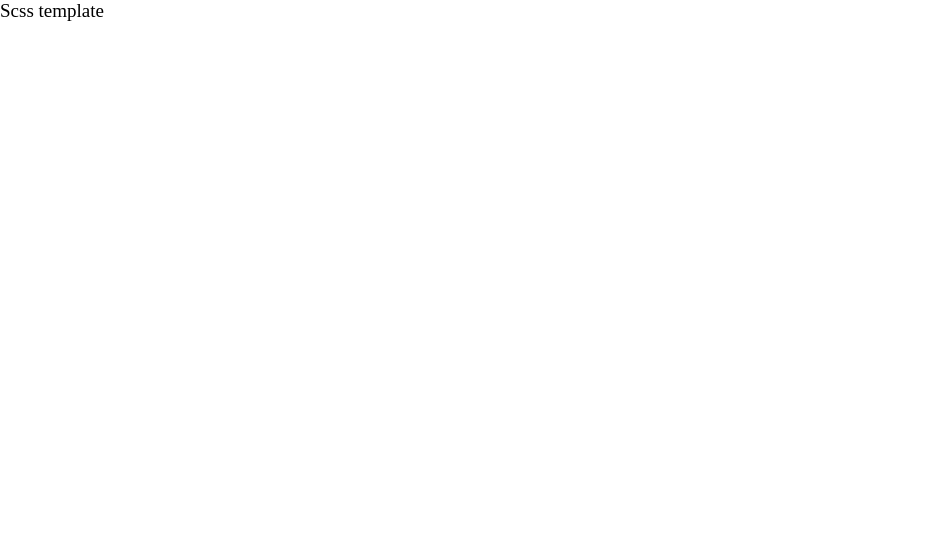
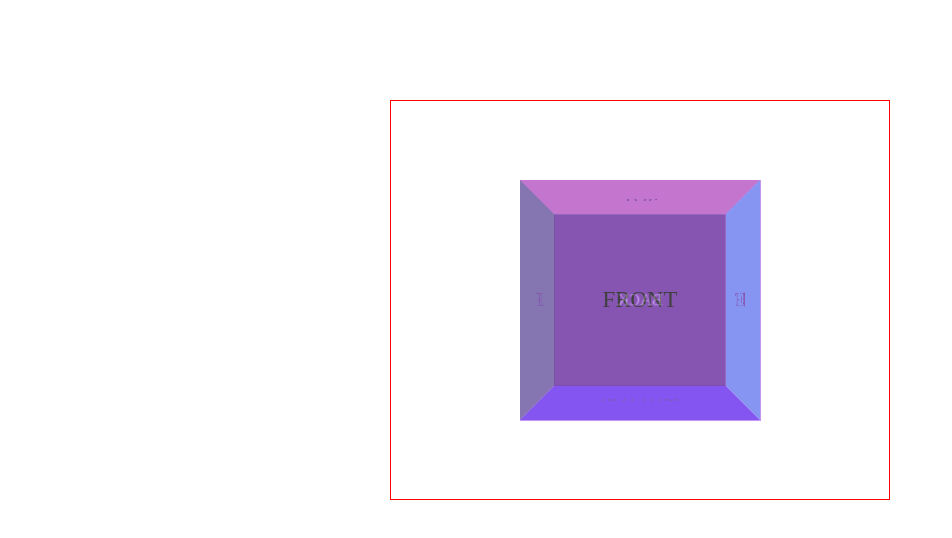
Before and after one commit to Shukurulloh00/parallilopiped, a plain HTML site: page index.html in a window 1280 px wide. Shown: the whole page, without its empty margins (0-952 px from the left). Drawn offline with Linux system fonts and the light colour scheme.

Commit message:
intiial commit

```diff
--- a/index.html
+++ b/index.html
@@ -10,7 +10,48 @@
 </head>
 
 <body>
-    Scss template
+    <!-- <div class="box">
+        Text
+    </div> -->
+
+    <!-- <picture>
+        <source media="(min-width: 780px)" type="image/webp" srcset="
+            ./img/image.webp 1x,
+            ./img/image@2x.webp 2x
+            ">
+        <source type="image/jpeg" media="(max-width: 780px)" srcset="
+                ./img/image.jpg 1x,
+                ./img/image@2x.jpg 2x
+            ">
+        <img src="./img/image.jpg" alt="">
+    </picture>
+
+    <div class="element">
+        Text
+        <svg width="86" height="86" viewBox="0 0 86 86" fill="none" xmlns="http://www.w3.org/2000/svg">
+            <circle cx="43" cy="43" r="43" fill="currentColor" />
+            <path
+                d="M32 59H33.1945L54.2671 38.8541C54.5428 38.4978 54.3896 38.3197 53.8077 38.3197H45.1091L54.2671 27.5343C54.5428 27.1781 54.3284 27 53.6545 27H41.985C41.6481 27 41.3724 27.1187 41.0967 27.3562L32.5819 42.0006C32.5207 42.3568 32.7045 42.5349 33.1639 42.5349H41.5868L32 59Z"
+                fill="violet" />
+        </svg>
+    </div> -->
+
+
+    <!-- <div class="element">Text</div>
+    Lorem ipsum, dolor sit amet consectetur adipisicing elit. Assumenda velit quae, temporibus accusamus, at maxime,
+    nisi corporis vitae a dolore necessitatibus. Repellendus, iusto a error sit iste esse deleniti? Neque! -->
+
+    <div class="scene">
+        <div class="cube">
+            <div class="cube__side cube__top">TOP</div>
+            <div class="cube__side cube__bottom">BOTTOM</div>
+            <div class="cube__side cube__left">LEFT</div>
+            <div class="cube__side cube__right">RIGHT</div>
+            <div class="cube__side cube__front">FRONT</div>
+            <div class="cube__side cube__back">BACK</div>
+        </div>
+    </div>
+
 </body>
 
 </html>
--- a/scss/blocks/_header.scss
+++ b/scss/blocks/_header.scss
@@ -1,20 +1,122 @@
 .header{
+
+}
+
+.box{
+    width: 400px;
+    margin: auto;
+    height: 400px;
+    background-color: red;
+    color: white;
+    transition: all .5s;
+}
+
+
+// width < 720
+@media screen and (min-width: 720px) {
+    .box{
+        background-color: blue;
+        width: 100%;
+    }
+}
+
+// width < 620
+@media screen and (min-width: 620px) {
+    .box{
+        background-color: green;
+        height: 300px;
+        // width: 100%;
+    }
+}
+
+// .element{
+//     color: blue;
+//     transition: color .5s;
+// }
+// .element:hover{
+//     color: red;
+// }
+
+.element{
+    width: 50px;
+    height: 50px;
+    background-color: rgba(0, 255, 255, 1);
+    // translate ko'chirish
+    // Skew og'dirish
+    // rotate burish
+    // scale kattalashtirish
+    // transform: scaleX(0);
+    transition: all .8s;
+    // transform-origin: 50% 100%;
+    border: 1px solid black;
+
+    perspective: 600px;
+    transform-style: preserve-3d;
+    // perspective-origin: 50% 100%;
+}
+
+
+.scene{
+    width: 500px;
+    height: 400px;
+    border: 1px solid red;
+    margin: auto;
+    margin-top: 100px;
+
     display: flex;
     align-items: center;
-    &__logo{
-        text-decoration: none;
-    }
+    justify-content: center;
 
-    .navbar{
+    perspective: 600px;
+}
+
+.cube{
+    display: flex;
+    position: relative;
+    width: 200px;
+    height: 200px;
+    transform-style: preserve-3d;
+   &__side{
+        position: absolute;
+        width: 100%;
+        height: 100%;
         display: flex;
-        list-style: none;
-        &__item{
-            margin: 10px 15px;
-        }
+        align-items: center;
+        justify-content: center;
+        opacity: .5;
+   }
 
-        &__link{
-            text-decoration: none;
-        }
+   &__left{
+    background-color: green;
+    transform:translateX(-100px) rotateY(-90deg);
+   }
 
+   &__right{
+    transform:translateX(100px) rotateY(90deg) ;
+    background-color: aqua;
+   }
+
+   &__top{
+    // display: none;
+    transform:translateY(-100px) rotateX(-90deg);
+    background-color: salmon;
+   }
+
+   &__bottom{
+    // display: none;
+    transform:translateY(100px) rotateX(90deg);
+    background-color: blue;
+   }
+
+   &__front{
+    // display: none;
+    background-color: blueviolet;
+    transform: translateZ(100px);
+   }
+   &__back{
+    // display: none;
+    transform: rotateY(180deg) translateZ(100px);
+        background-color: black;
+        color:white;
     }
 }
```
Also changed, not shown: css/main.min.css, img/image.jpg (added), img/image.webp (added), img/image@2x.jpg (added), img/image@2x.webp (added), 1 other file.
